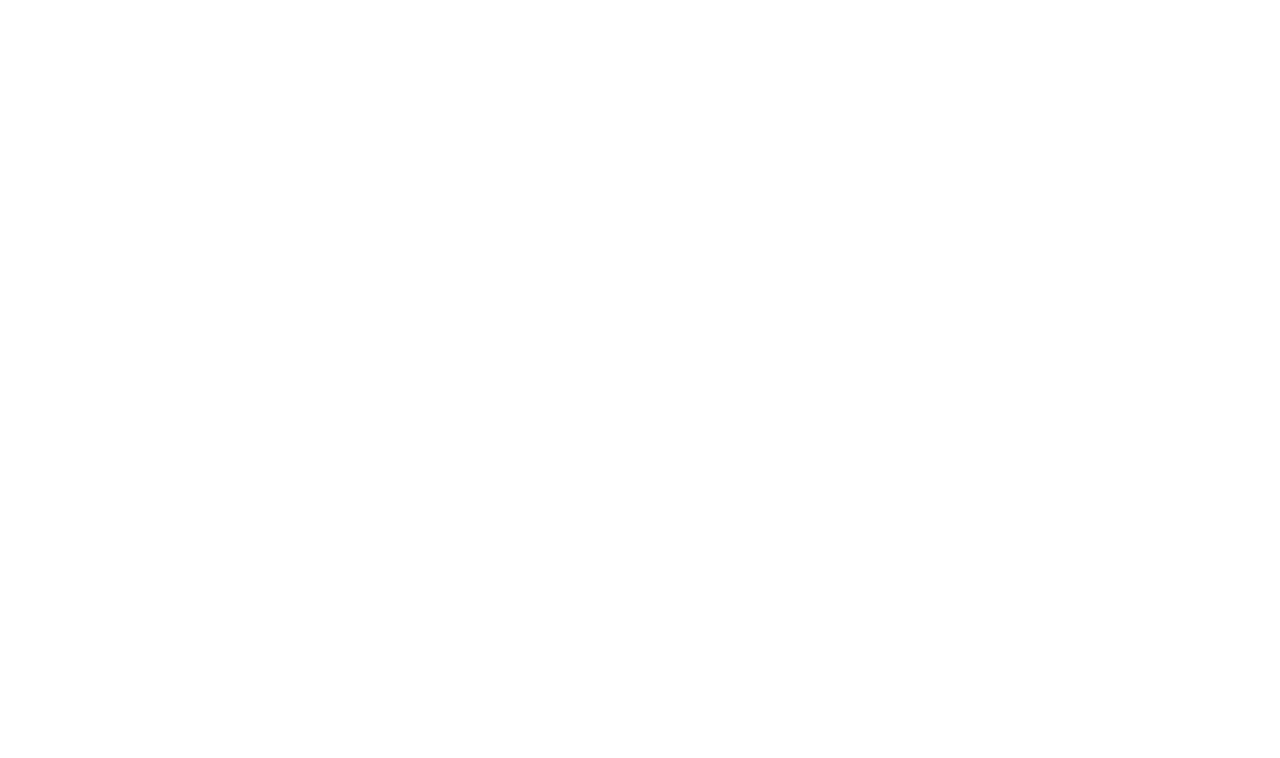
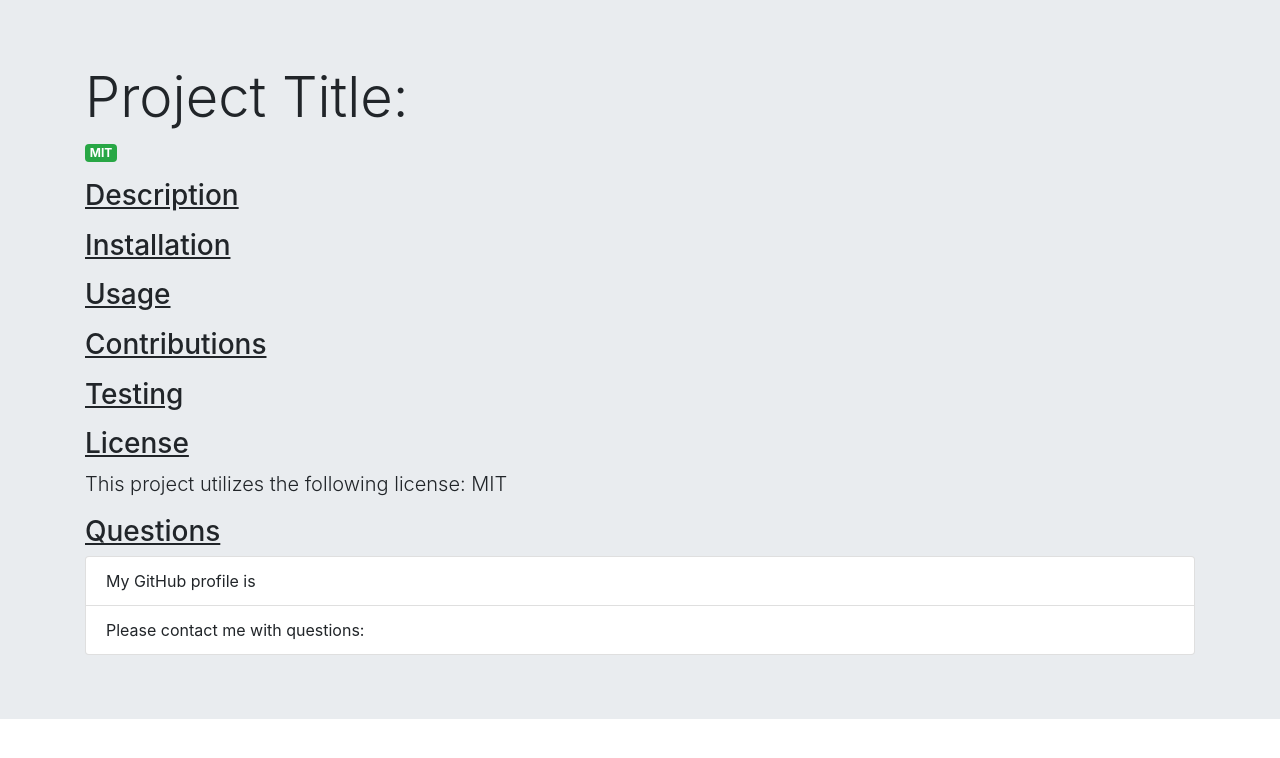
Before and after one commit to lauramparker/employee-summary-template-engine, a website: page Develop/output/team.html in a window 1280 px wide. Drawn offline with nearby package versions, Linux system fonts and the light colour scheme.

Commit message:
Adding inital html shell from previous project

```diff
--- a/Develop/output/team.html
+++ b/Develop/output/team.html
@@ -2,14 +2,56 @@
 displays a nicely formatted team roster.
 Each team member should display the following in no particular order:
 
-
 Name
-
 
 Role
 
-
 ID
 
+Role-specific property (School, link to GitHub profile, or office number) -->
 
-Role-specific property (School, link to GitHub profile, or office number) -->
+<!DOCTYPE html>
+<html lang="en">
+<head>
+  <meta charset="UTF-8">
+  <meta http-equiv="X-UA-Compatible" content="ie=edge">
+  <link rel="stylesheet" href="https://maxcdn.bootstrapcdn.com/bootstrap/4.0.0/css/bootstrap.min.css">
+  <title>Document</title>
+</head>
+<body>
+  <div class="jumbotron jumbotron-fluid">
+  <div class="container">
+    <h1 class="display-4">Project Title: </h1>
+    <p><span class="badge badge-success">MIT</span></p>
+  <div class="dropdown-menu">
+    <h6 class="dropdown-header">Table of Contents</h6>
+    <a class="dropdown-item" href="#description">Description</a>
+    <a class="dropdown-item" href="#installation">Installation</a>
+    <a class="dropdown-item" href="#usage">Usage</a>
+    <a class="dropdown-item" href="#contributions">Contributions</a>
+    <a class="dropdown-item" href="#testing">Testing</a>
+    <a class="dropdown-item" href="#license">License</a>
+    <a class="dropdown-item" href="#questions">Questions</a>
+  </div>
+
+    <h3><a id="description"><u>Description</u></a></h3>
+    <p class="lead"></p>
+    <h3><a id="installation"><u>Installation</u></a></h3>
+    <p class="lead"></p>
+    <h3><a id="usage"><u>Usage</u></a></h3>
+    <p class="lead"></p>
+    <h3><a id="contributions"><u>Contributions</u></a></h3>
+    <p class="lead"></p>
+    <h3><a id="testing"><u>Testing</u></a></h3>
+    <p class="lead"></p>
+    <h3><a id="license"><u>License</u></a></h3>
+    <p class="lead">This project utilizes the following license: MIT</p>
+    <h3><a id="questions"><u>Questions</u></a></h3>
+    <ul class="list-group">
+      <li class="list-group-item">My GitHub profile is </li>
+      <li class="list-group-item">Please contact me with questions: </li>
+    </ul>
+  </div>
+</div>
+</body>
+</html>
```
